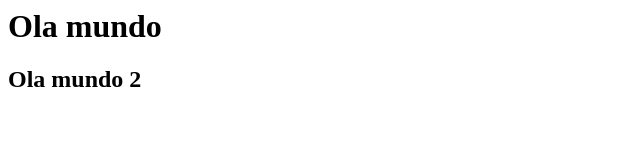
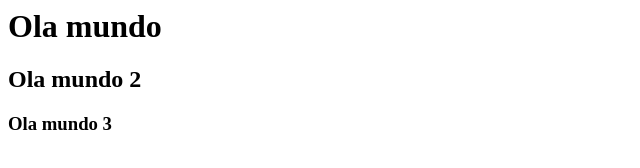
Before and after one commit to Organizacao-de-testes/test_jira_issues, a plain HTML site: page index.html in a window 1280 px wide. Shown: the whole page, without its empty margins (0-640 px from the left). Drawn offline with Linux system fonts and the light colour scheme.

Commit message:
Changed index.html

```diff
--- a/index.html
+++ b/index.html
@@ -1,2 +1,3 @@
 <h1>Ola mundo</h1>
 <h2>Ola mundo 2</h2>
+<h3>Ola mundo 3</h3>
```
